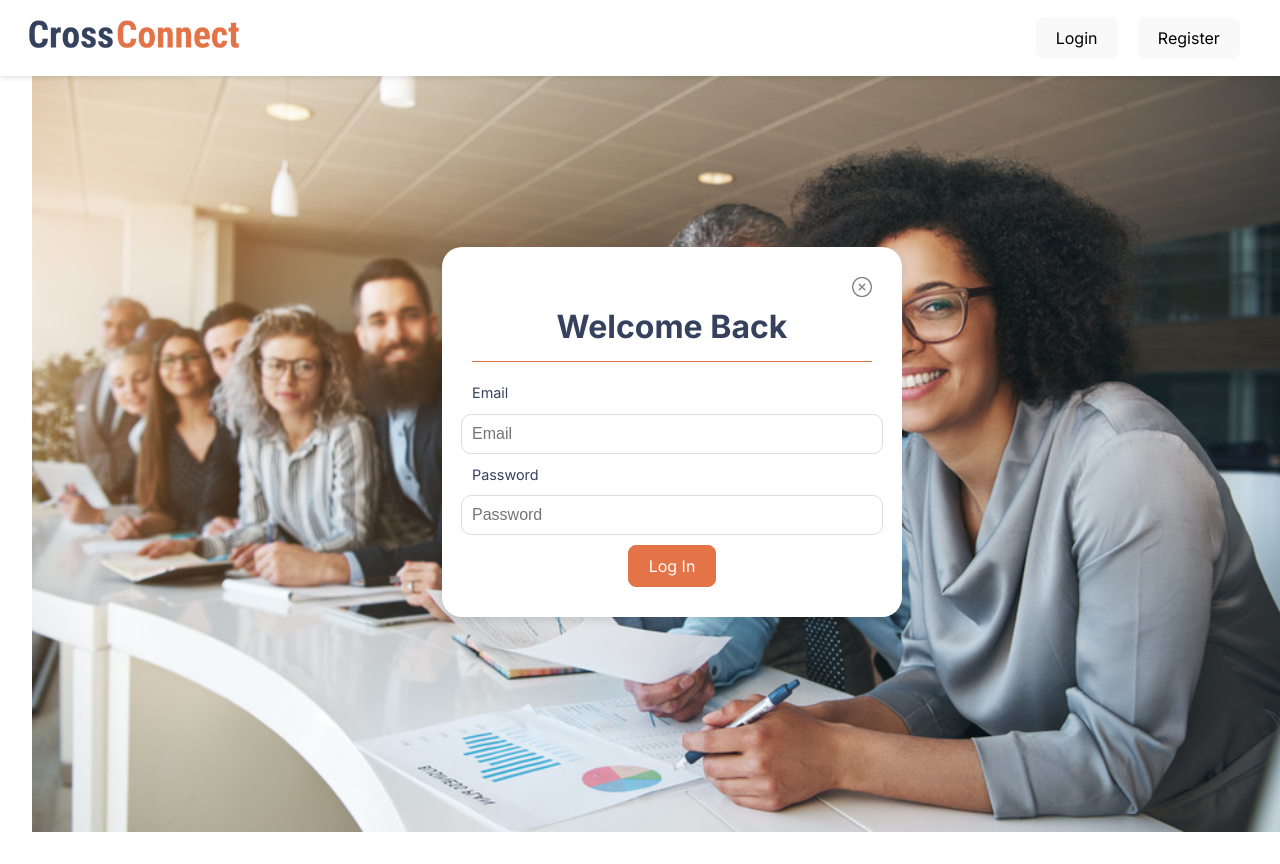
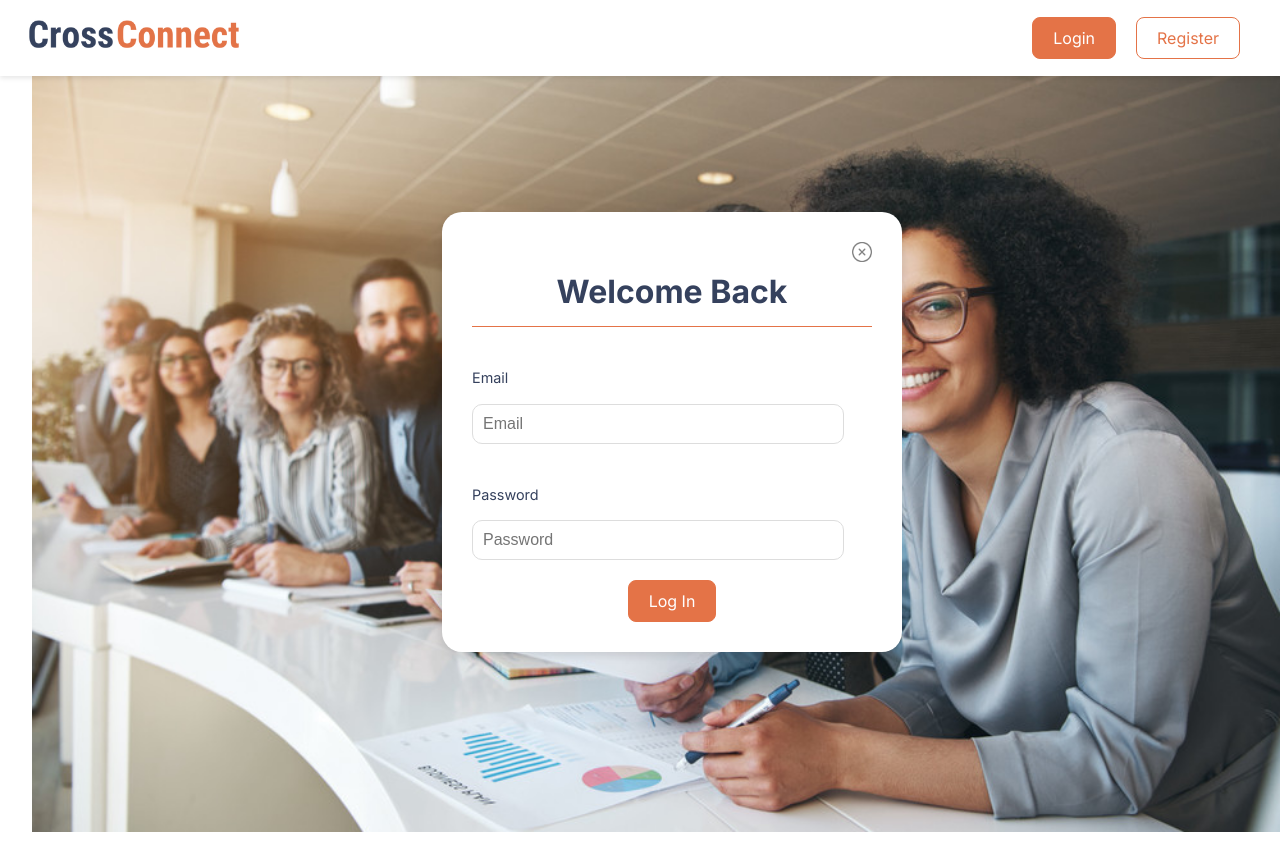
Before and after one commit to ToryHricisakova/Technical_Interaction_Design_Group8, a React (Vite) app: page /login in a window 1280 px wide. Shown: the top 864 px of the page. Built offline with nearby package versions, Linux system fonts and the light colour scheme.

Commit message:
Connected the three pages

```diff
--- a/src/Components/LogInForm.jsx
+++ b/src/Components/LogInForm.jsx
@@ -1,8 +1,9 @@
 import React, { useState } from 'react';
 import PrimaryButton from './PrimaryButton';
 import CloseIcon from './CloseIcon';
+import { Link } from 'react-router-dom';
 
-const LogInForm = ({ setIsLoggedIn, onClose }) => {
+const LogInForm = ({ setIsLoggedIn }) => {
   const [username, setUsername] = useState('');
   const [password, setPassword] = useState('');
 
@@ -15,27 +16,33 @@ const LogInForm = ({ setIsLoggedIn, onClose }) => {
   return (
     <div style={styles.container}>
       <form onSubmit={handleLogin} style={styles.form}>
-        <CloseIcon onClick={onClose} />
+        <Link to="/">
+          <CloseIcon />
+        </Link>
         <h2 style={styles.title}>Welcome Back</h2>
         <div style={styles.lineSeparator}></div>
 
+        <div style={styles.fieldContainer}>
           <label htmlFor="email" style={styles.label}>Email</label>
           <input
+            style={styles.input}
             type="text"
             placeholder="Email"
             value={username}
             onChange={(e) => setUsername(e.target.value)}
-          style={styles.input}
           />
+        </div>
 
+        <div style={styles.fieldContainer}>
           <label htmlFor="password" style={styles.label}>Password</label>
           <input
+            style={styles.input}
             type="password"
             placeholder="Password"
             value={password}
             onChange={(e) => setPassword(e.target.value)}
-          style={styles.input}
           />
+        </div>
 
         {/* Primary Button */}
         <PrimaryButton type="submit">Log In</PrimaryButton>
@@ -77,6 +84,20 @@ const styles = {
     height: '1px',
     backgroundColor: '#E47347',
     marginBottom: '20px',
+    fieldContainer: {
+      width: '100%',
+      display: 'flex',
+      flexDirection: 'column',
+      marginBottom: '15px',
+      alignItems: 'flex-start',
+    },
+  },
+  fieldContainer: {
+    width: '100%',
+    display: 'flex',
+    flexDirection: 'column',
+    marginBottom: '10px',
+    alignItems: 'flex-start',
   },
   label: {
     alignSelf: 'flex-start',
@@ -86,6 +107,7 @@ const styles = {
   },
   input: {
     width: '100%',
+    maxWidth: '350px',
     padding: '10px',
     margin: '10px 0',
     borderRadius: '10px',
--- a/src/Components/Registration.jsx
+++ b/src/Components/RegistrationForm.jsx
@@ -7,7 +7,7 @@ import PrimaryButton from "./PrimaryButton";
 import CloseIcon from "./CloseIcon";
 import { Link } from "react-router-dom";
 
-const Registration = () => {
+const RegistrationForm = () => {
 
     const EMAIL_REGEX = /^[^\s@]+@[^\s@]+\.[^\s@]+$/; // A simple check, e-mail might still not be valid.
     const PASSWORD_REGEX = /^(?=.*[a-z])(?=.*[A-Z])(?=.*[0-9])(?=.*[!@#$%?&_.,:;"'~=+-/|\\{}()^\[\]]).{8,24}$/; // Password requirements:
@@ -89,7 +89,7 @@ const Registration = () => {
     return (
         <div className="Registration">
             <h1>Registration</h1>
-            <Link to="/home">
+            <Link to="/">
                 <CloseIcon/>
             </Link>
             <HorizontalLine width="320px"/>
@@ -207,6 +207,6 @@ const Registration = () => {
 
      );
 
-}
+};
 
-export default Registration;
+export default RegistrationForm;
--- a/src/Components/WelcomeMessage.jsx
+++ b/src/Components/WelcomeMessage.jsx
@@ -50,6 +50,7 @@ const styles = {
     fontSize: '4em',
     margin: '0 0 10px 0',
     color: '#35415D',
+    textAlign: 'left',
     fontFamily: 'Inter, sans-serif',
     fontWeight: 'bold',
   },
--- a/src/Components/Welcomebar.jsx
+++ b/src/Components/Welcomebar.jsx
@@ -1,5 +1,7 @@
 import React from "react";
 import { Link } from "react-router-dom";
+import PrimaryButton from "./PrimaryButton";
+import SecondaryButton from "./SecondaryButton";
 
 
 const Welcomebar = () => {
@@ -16,10 +18,10 @@ const Welcomebar = () => {
       <div style={styles.welcomebarRight}>
         <div style={styles.buttonContainer}>
           <Link to="/login">
-            <button>Login</button> {/*To be added once buttons are ready*/}
+            <PrimaryButton>Login</PrimaryButton>
           </Link>
           <Link to="/register">
-            <button>Register</button> {/*To be added once buttons are ready*/}
+            <SecondaryButton>Register</SecondaryButton>
           </Link>
         </div>
       </div>
--- a/src/Pages/Login.jsx
+++ b/src/Pages/Login.jsx
@@ -1,18 +1,12 @@
 import React from 'react';
 import LogInForm from '../Components/LogInForm';
 import backgroundImage from '../MediaFiles/FrontpageBackground.png';
-import { useNavigate } from 'react-router-dom';
 
 const Login = ({ setIsLoggedIn }) => {
-    const navigate = useNavigate();
-
-    const handleClose = () => {
-        navigate(-1);
-    };
 
     return (
         <div style={styles.loginPage}>
-            <LogInForm setIsLoggedIn={setIsLoggedIn} onClose={handleClose} />
+            <LogInForm setIsLoggedIn={setIsLoggedIn} />
         </div>
     );
 };
--- a/src/Pages/Registration.jsx
+++ b/src/Pages/Registration.jsx
@@ -1,20 +1,49 @@
 import React from 'react';
+import RegistrationForm from '../Components/RegistrationForm';
+import backgroundImage from '../MediaFiles/FrontpageBackground.png';
 
 const Registration = () => {
   return (
-    <div>
-      <Router>
-
-            <Welcomebar />
+    <div style={styles.registration}>
+      <RegistrationForm />
+      {/* <Router>
             <Routes>
-              <Route path="/home" element={<Welcomebar />} />
+              <Route path="/" element={<Welcome />} />
               {/* <Route path="/login" element={<Login />} />
-              <Route path="/register" element={<Login />} /> */}
+              <Route path="/register" element={<Login />} />
             </Routes>
 
         </Router>
+      */}
     </div>
   );
 };
 
+const styles = {
+  registration: {
+    display: 'flex',
+    justifyContent: 'center',
+    alignItems: 'center',
+    height: '100vh',
+    width: '100vw',
+    backgroundImage: `url(${backgroundImage})`,
+    backgroundSize: 'cover',
+    backgroundPosition: 'center',
+    position: 'relative',
+  },
+  form: {
+      display: 'flex',
+      flexDirection: 'column',
+      alignItems: 'center',
+      padding: '30px',
+      width: '100%',
+      maxWidth: '700px',
+      borderRadius: '20px',
+      boxShadow: '0 4px 8px rgba(0, 0, 0, 0.1)',
+      backgroundColor: '#FFFFFF',
+      marginTop: '20px', // Add top margin
+      marginBottom: '20px', // Add bottom margin
+  },
+};
+
 export default Registration;
```
Also changed, not shown: 1 other file (tests, documents, lock files or other folders). Lines whose indentation alone changed are shown as unchanged.
